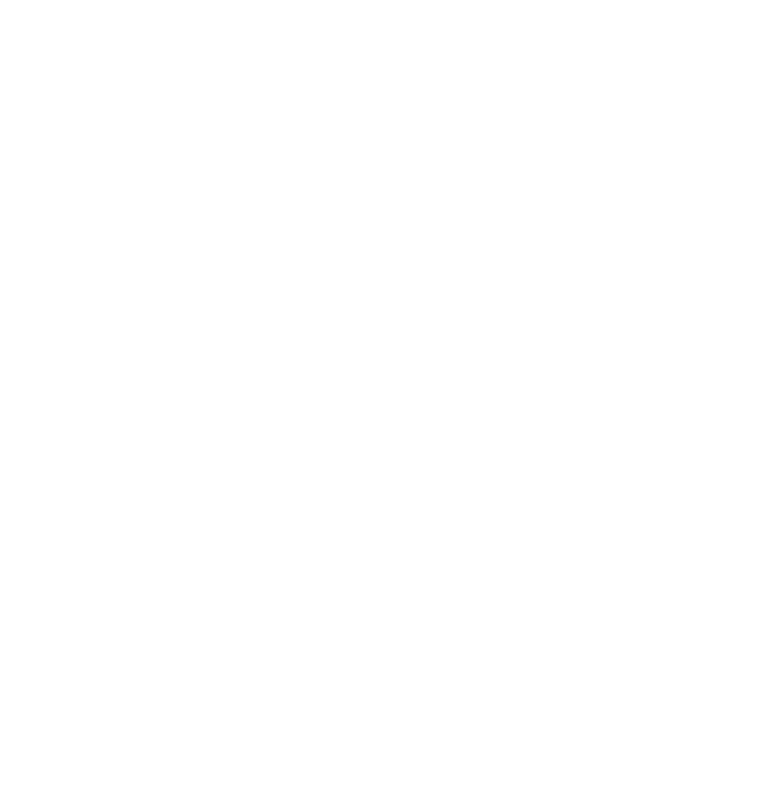
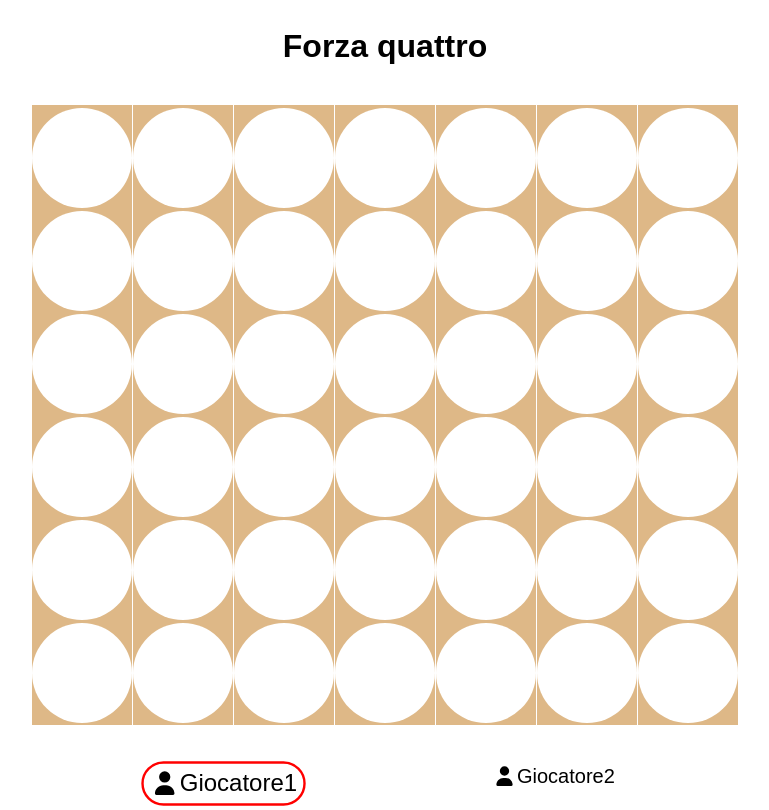
Before and after one commit to Gian1020/forza-quattro, an Angular app: page / in a window 1280 px wide. Shown: the whole page, without its empty margins (255-1024 px from the left). Built offline with nearby package versions, Linux system fonts and the light colour scheme.

Commit message:
inserito turni giocatore
migliorare css e inserire controlli per le diagonali

```diff
--- a/angular.json
+++ b/angular.json
@@ -81,5 +81,8 @@
         }
       }
     }
+  },
+  "cli": {
+    "analytics": "1d14610b-faf0-44d8-a109-90db394988bf"
   }
 }
--- a/package.json
+++ b/package.json
@@ -28,6 +28,8 @@
     "@angular/forms": "^20.2.0",
     "@angular/platform-browser": "^20.2.0",
     "@angular/router": "^20.2.0",
+    "@fortawesome/angular-fontawesome": "^3.0.0",
+    "@fortawesome/free-solid-svg-icons": "^7.0.1",
     "rxjs": "~7.8.0",
     "tslib": "^2.3.0"
   },
--- a/src/app/app.css
+++ b/src/app/app.css
@@ -1,6 +1,72 @@
-.griglia{
+*{
+    margin: 0px;
+    padding: 0px;
+    box-sizing: border-box;
+    font-family: Arial, Helvetica, sans-serif;
+}
+h1{
+    margin-top: 20px;
+}
+
+.contenitore{
     display: flex;
-    gap:1px;
+    justify-content: center;
+    align-items: center;
+    flex-direction: column;
+    gap: 40px;
+}
+
+.griglia {
+    display: flex;
+    gap: 1px;
     align-items: center;
     justify-content: center;
 }
+.riga-giocatori{
+    display: flex;
+    gap: 200px;
+    font-size: 20px;
+}
+
+
+.contenitore-modal-win {
+    position: absolute;
+    top: 50%;
+    left: 50%;
+    transform: translate(-50%, -50%);
+    display: flex;
+    justify-content: center;
+    align-items: center;
+    width: 200vh;
+    height: 200vw;
+}
+
+.modal-win {
+    padding: 50px 30px;
+    background-color: white;
+    border: 2px solid black;
+    border-radius: 15px;
+    color: black;
+}
+.giocatore1 {
+  border: 2px solid red;
+  transform: scale(1.2); /* zoom leggero */
+  transition: transform 0.2s, border 0.2s; /* animazione morbida */
+  border-radius: 20px;
+  padding: 5px;
+}
+
+.giocatore2 {
+  border: 2px solid #f7f728;
+  transform: scale(1.2);
+  transition: transform 0.2s, border 0.2s;
+  border-radius: 20px;
+  padding: 5px;
+}
+
+.default {
+  border: 2px solid transparent;
+  transform: scale(1);
+  transition: transform 0.2s, border 0.2s;
+
+}
--- a/src/app/app.html
+++ b/src/app/app.html
@@ -1,4 +1,6 @@
-<div class="griglia" style="position: absolute; top: 50%; left: 50%; transform:translate(-50%, -50%);">
+<div class="contenitore">
+    <h1>Forza quattro</h1>
+    <div class="griglia">
         <app-colonna [giocatore]="giocatoreDiTurno" (urla)="checkWinner(0, $event)"></app-colonna>
         <app-colonna [giocatore]="giocatoreDiTurno" (urla)="checkWinner(1, $event)"></app-colonna>
         <app-colonna [giocatore]="giocatoreDiTurno" (urla)="checkWinner(2, $event)"></app-colonna>
@@ -7,13 +9,26 @@
         <app-colonna [giocatore]="giocatoreDiTurno" (urla)="checkWinner(5, $event)"></app-colonna>
         <app-colonna [giocatore]="giocatoreDiTurno" (urla)="checkWinner(6, $event)"></app-colonna>
     </div>
+    <div class="riga-giocatori">
+        <div [ngClass]="{
+      'giocatore1': giocatoreDiTurno === 1,
+      'default': giocatoreDiTurno !== 1 && giocatoreDiTurno !== 2
+    }"><fa-icon [icon]="faUser"></fa-icon><span>Giocatore1</span> </div>
+        <div [ngClass]="{
+
+      'giocatore2': giocatoreDiTurno === 2,
+      'default': giocatoreDiTurno !== 1 && giocatoreDiTurno !== 2
+    }"><fa-icon [icon]="faUser"></fa-icon><span>Giocatore2</span></div>
+    </div>
+</div>
+
 
 @if(flag){
 
-<div style="position: absolute; top: 50%; left: 50%; transform:translate(-50%, -50%); display: flex; justify-content: center; align-items: center;">
-    <h2 style="padding:20px 10px; background-color: white; border: 2px solid black; color:black; "> Ha vinto il
-        giocatore {{this.giocatoreDiTurno}}</h2>
+<div class="contenitore-modal-win">
+    <h2 class="modal-win"> Ha vinto il
+         <fa-icon [icon]="faUser"></fa-icon> Giocatore {{this.giocatoreDiTurno}}</h2>
 </div>
-</div>
+
 }
 <router-outlet />
--- a/src/app/app.ts
+++ b/src/app/app.ts
@@ -1,12 +1,15 @@
 import { Component, signal } from '@angular/core';
 import { RouterOutlet } from '@angular/router';
 import { Colonna } from './colonna/colonna';
+import { FontAwesomeModule } from '@fortawesome/angular-fontawesome';
+import { faUser } from '@fortawesome/free-solid-svg-icons';
+import { CommonModule } from '@angular/common';
 
 @Component({
   selector: 'app-root',
-  imports: [RouterOutlet,Colonna],
+  imports: [RouterOutlet, Colonna, FontAwesomeModule, CommonModule],
   templateUrl: './app.html',
-  styleUrl: './app.css'
+  styleUrls: ['./app.css']
 })
 export class App {
   protected readonly title = signal('forza-quattro');
@@ -21,12 +24,14 @@
     [0,0,0,0,0,0]
   ]
   flag: boolean= false;
-
+  faUser = faUser;
   checkWinner(columnId:number, palliniColonna: number[]){
     let ultimoIndexPallinoInserito =  this.individuaUltimoPallino(palliniColonna);
     //aggiorna colonna
     this.griglia[columnId]= palliniColonna;
     let sequenza = 0;
+
+   console.log(ultimoIndexPallinoInserito);
 
 
     // controllo su colonna
@@ -44,11 +49,13 @@
       }
     }
 
+
     //controllo riga
     sequenza=0;
     for(let numeroColonna in this.griglia){
       if(this.griglia[numeroColonna][ultimoIndexPallinoInserito]== this.giocatoreDiTurno){
         sequenza++;
+
 
       if(sequenza==4){
           this.flag=true;
@@ -78,15 +85,14 @@
 
     }
 
-
-
-
     this.giocatoreDiTurno = 3- this.giocatoreDiTurno;
   }
 
   individuaUltimoPallino(array: number[]): number{
     for(let i = 1; i<array.length; i++){
-      return i -1;
+      if (array[i] === 0) {
+      return i-1; // posizione Y dove inserire il pallino
+    }
     }
     return array.length-1;
   }
--- a/src/app/colonna/colonna.css
+++ b/src/app/colonna/colonna.css
@@ -20,5 +20,5 @@
     background-color: red;
 }
 .giallo{
-    background-color:yellow;
+    background-color:#f7f728;
 }
```
Also changed, not shown: 1 other file (tests, documents, lock files or other folders). Lines whose indentation alone changed are shown as unchanged.
